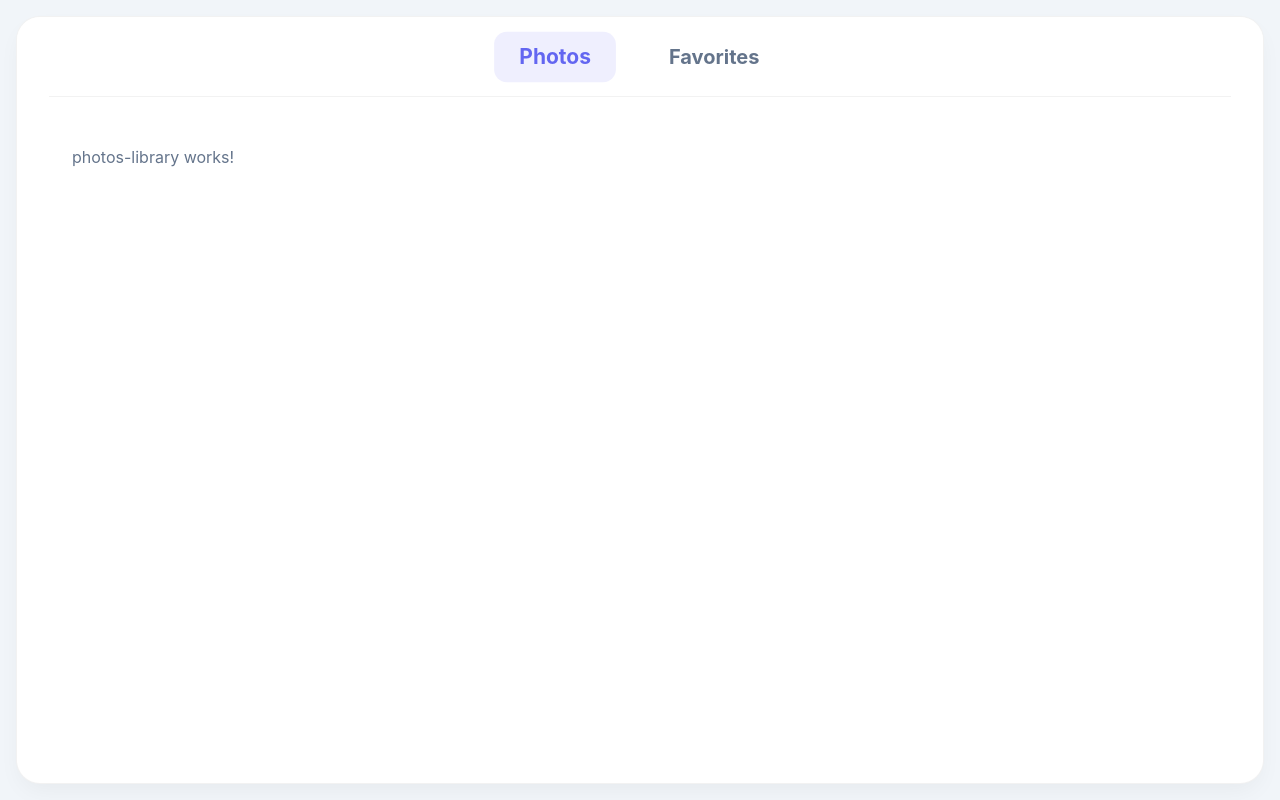
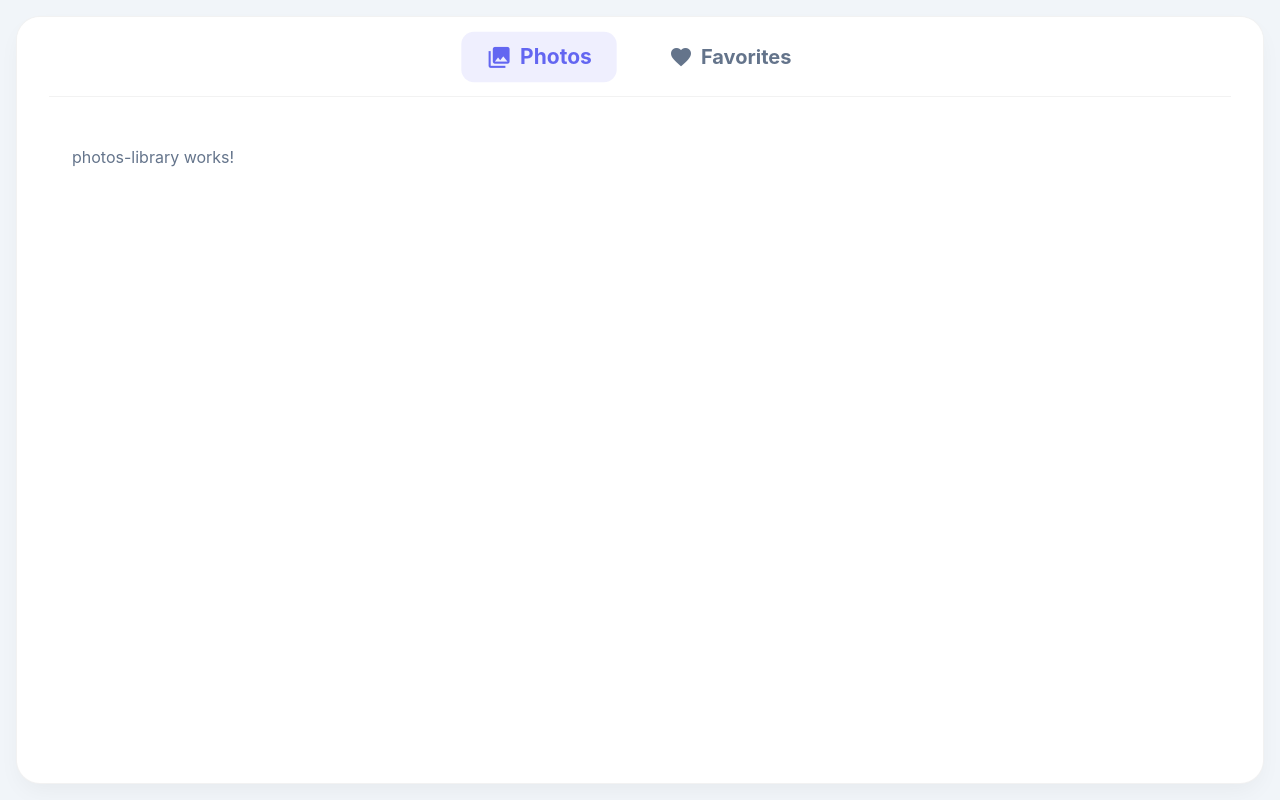
Before and after one commit to FilipPetrovski/Photos-library_Angular-v.21, an Angular app: page /path in a window 1280 px wide. Built offline with nearby package versions, Linux system fonts and the light colour scheme.

Commit message:
feat: add angular material to project

```diff
--- a/package.json
+++ b/package.json
@@ -23,10 +23,12 @@
   "private": true,
   "packageManager": "npm@11.6.2",
   "dependencies": {
+    "@angular/cdk": "~21.2.0",
     "@angular/common": "^21.1.0",
     "@angular/compiler": "^21.1.0",
     "@angular/core": "^21.1.0",
     "@angular/forms": "^21.1.0",
+    "@angular/material": "~21.2.0",
     "@angular/platform-browser": "^21.1.0",
     "@angular/router": "^21.1.0",
     "rxjs": "~7.8.0",
@@ -36,6 +38,7 @@
     "@angular/build": "^21.1.1",
     "@angular/cli": "^21.1.1",
     "@angular/compiler-cli": "^21.1.0",
+    "@angular/material": "^21.2.0",
     "jsdom": "^27.1.0",
     "typescript": "~5.9.2",
     "vitest": "^4.0.8"
--- a/src/app/components/navbar/navbar.component.html
+++ b/src/app/components/navbar/navbar.component.html
@@ -1,6 +1,13 @@
 <nav class="navbar">
   <div class="nav-links">
-    <a routerLink="/path" routerLinkActive="active" class="nav-item"> Photos </a>
-    <a routerLink="/favorites" routerLinkActive="active" class="nav-item"> Favorites </a>
+    <a routerLink="/path" routerLinkActive="active" class="nav-item">
+      <mat-icon>photo_library</mat-icon>
+      <span>Photos</span>
+    </a>
+
+    <a routerLink="/favorites" routerLinkActive="active" class="nav-item">
+      <mat-icon>favorite</mat-icon>
+      <span>Favorites</span>
+    </a>
   </div>
 </nav>
--- a/src/app/components/navbar/navbar.component.scss
+++ b/src/app/components/navbar/navbar.component.scss
@@ -21,13 +21,16 @@
     height: 1px;
     background-color: colors.$border-color;
   }
-}
 
   .nav-links {
     display: flex;
     gap: 2rem;
 
     .nav-item {
+      display: flex;
+      align-items: center;
+      gap: 0.5rem;
+
       text-decoration: none;
       color: colors.$text-muted;
       font-size: typography.$font-size-lg;
@@ -35,6 +38,12 @@
       transition: all 0.25s ease-in-out;
       padding: 0.75rem 1.5rem;
       border-radius: 12px;
+
+      mat-icon {
+        font-size: 24px;
+        width: 24px;
+        height: 24px;
+      }
 
       &:hover {
         color: colors.$primary;
@@ -49,3 +58,4 @@
       }
     }
   }
+}
--- a/src/app/components/navbar/navbar.component.ts
+++ b/src/app/components/navbar/navbar.component.ts
@@ -1,9 +1,10 @@
 import { Component } from '@angular/core';
+import { MatIconModule } from '@angular/material/icon';
 import { RouterLink, RouterLinkActive } from '@angular/router';
 
 @Component({
   selector: 'pl-navbar',
-  imports: [RouterLink, RouterLinkActive],
+  imports: [RouterLink, RouterLinkActive, MatIconModule],
   templateUrl: './navbar.component.html',
   styleUrl: './navbar.component.scss',
 })
--- a/src/index.html
+++ b/src/index.html
@@ -6,6 +6,13 @@
     <base href="/" />
     <meta name="viewport" content="width=device-width, initial-scale=1" />
     <link rel="icon" type="image/x-icon" href="favicon.ico" />
+    <link rel="preconnect" href="https://fonts.googleapis.com" />
+    <link rel="preconnect" href="https://fonts.gstatic.com" crossorigin />
+    <link
+      href="https://fonts.googleapis.com/css2?family=Roboto:wght@300;400;500&display=swap"
+      rel="stylesheet"
+    />
+    <link href="https://fonts.googleapis.com/icon?family=Material+Icons" rel="stylesheet" />
   </head>
   <body>
     <pl-root></pl-root>
--- a/src/styles.scss
+++ b/src/styles.scss
@@ -1,17 +1,34 @@
+@use '@angular/material' as mat;
 @use 'colors';
 @use 'typography';
 
-html,
+html {
+  height: 100%;
+  @include mat.theme(
+    (
+      color: (
+        primary: mat.$magenta-palette,
+        tertiary: mat.$violet-palette,
+      ),
+      typography: Roboto,
+      density: 0,
+    )
+  );
+}
+
 body {
+  color-scheme: light;
+  background-color: colors.$bg-color;
+  color: colors.$text-color;
+  margin: 0;
   height: 100%;
-  margin: 0;
   overflow: hidden;
+
   font-family:
     'Inter',
     system-ui,
     -apple-system,
     sans-serif;
-  background-color: colors.$bg-color;
   -webkit-font-smoothing: antialiased;
   -moz-osx-font-smoothing: grayscale;
 }
```
Also changed, not shown: 1 other file (tests, documents, lock files or other folders). Lines whose indentation alone changed are shown as unchanged.
